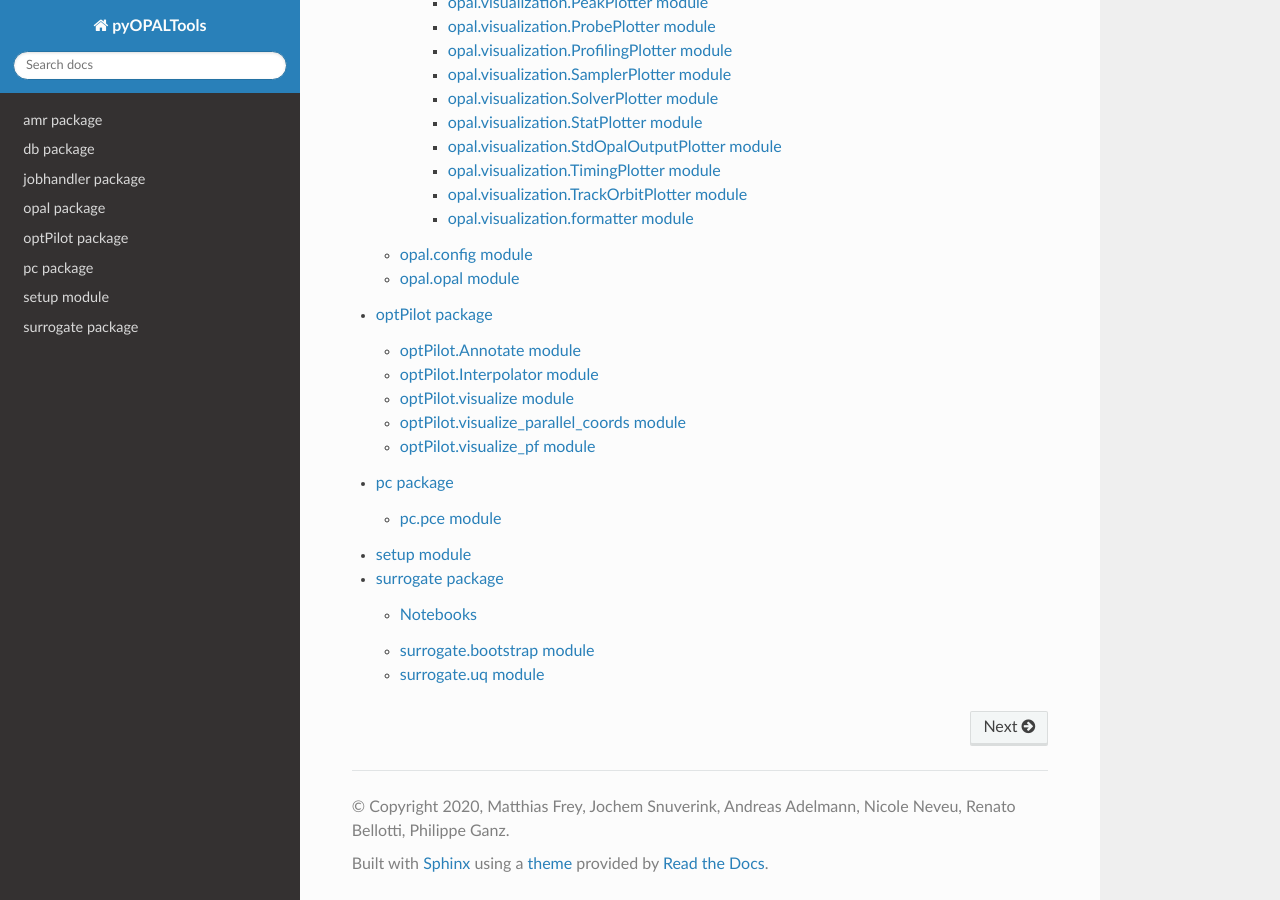
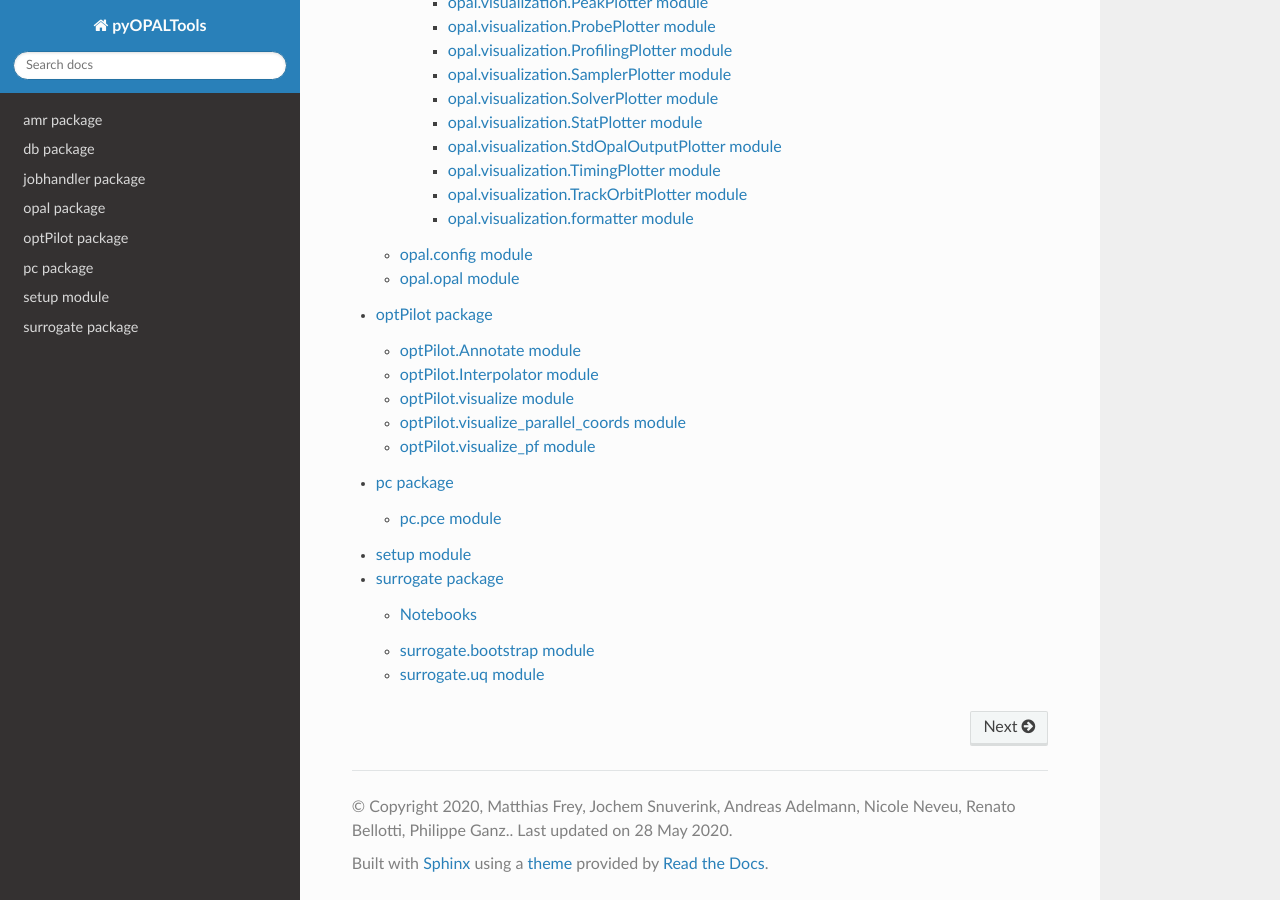
Before and after one commit to OPALX-project/pyOPALTools, a Sphinx documentation site: the page built from doc/source/index.rst, in a window 1280 px wide and 900 px high, scrolled down 1946 px. Built offline with Sphinx 7.4.7 and the Read the Docs theme 2.0.0, drawn with Linux system fonts in a browser that asks for light colours; pages that are not in the unit, such as notebooks, are missing from menus.

Commit message:
Resolve "Documentation: add last changed date"

```diff
--- a/doc/source/conf.py
+++ b/doc/source/conf.py
@@ -48,8 +48,8 @@ for mod_name in MOCK_MODULES:
 # -- Project information -----------------------------------------------------
 
 project = 'pyOPALTools'
-copyright = '2020, Matthias Frey, Jochem Snuverink, Andreas Adelmann, Nicole Neveu, Renato Bellotti, Philippe Ganz'
-author = 'Matthias Frey, Jochem Snuverink, Andreas Adelmann, Nicole Neveu, Renato Bellotti, Philippe Ganz'
+copyright = '2020, Matthias Frey, Jochem Snuverink, Andreas Adelmann, Nicole Neveu, Renato Bellotti, Philippe Ganz.'
+author = 'Matthias Frey, Jochem Snuverink, Andreas Adelmann, Nicole Neveu, Renato Bellotti, Philippe Ganz.'
 
 
 # -- General configuration ---------------------------------------------------
@@ -87,6 +87,11 @@ html_theme = 'sphinx_rtd_theme'
 # so a file named "default.css" will overwrite the builtin "default.css".
 html_static_path = []
 
+# If not None, a 'Last updated on:' timestamp is inserted at every page
+# bottom, using the given strftime format.
+# The empty string is equivalent to '%b %d, %Y'.
+html_last_updated_fmt = "%d %b %Y"
+
 # The name of the Pygments (syntax highlighting) style to use.
 pygments_style = 'sphinx'
 
```
